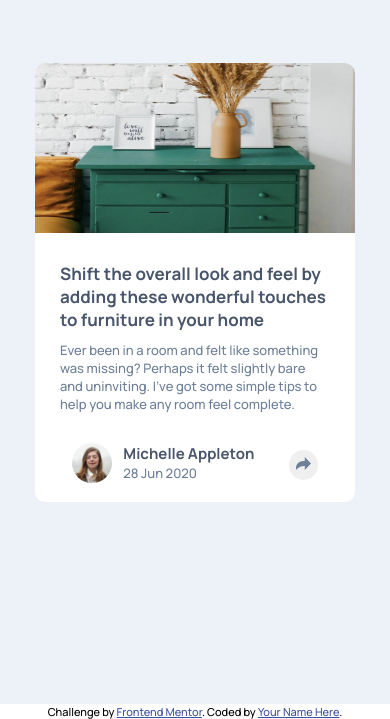
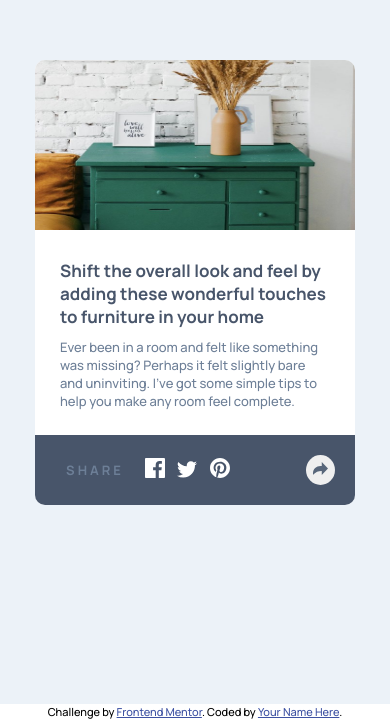
Before and after one commit to GMarcell/article-preview-component-master, a plain HTML site: page index.html in a window 390 px wide. Shown: the part 140-859 px from the top of the page. Drawn offline with Linux system fonts and the light colour scheme.

Commit message:
Mobile View Done

```diff
--- a/app.js
+++ b/app.js
@@ -1,19 +1,17 @@
-// function sharefunction() {
-//     var sharesection = document.getElementById("sharesction");
-//     if (sharesection.style.display === "none") {
-//         profile.style.display = "grid";
-//     } else {
-//         profile.style.display = "none";
-//     }
-// }
+function sharefunction() {
+    if (document.getElementById("sharesection").classList.contains("active")) {
+        document.getElementById("sharesection").classList.remove("active");
+        document.getElementById("profile").classList.remove("hide");
+    }
+    document.getElementById("profile").classList.toggle("active");
+    document.getElementById("sharesection").classList.toggle("hide")
+}
 
-function sharefunction1() {
-    var profile = document.getElementById("profile");
-    var sharesection = document.getElementById("sharesction");
-    console.log("masuk");
-    if (profile.style.display === "none") {
-        sharesection.style.display = "grid";
-    } else {
-        sharesection.style.display = "none";
+function profilefunction() {
+    if (document.getElementById("profile").classList.contains("active")) {
+        document.getElementById("profile").classList.remove("active");
+        document.getElementById("sharesection").classList.remove("hide");
     }
+    document.getElementById("profile").classList.toggle("hide")
+    document.getElementById("sharesection").classList.toggle("active");
 }
--- a/index.html
+++ b/index.html
@@ -51,7 +51,7 @@
                         </p>
                     </div>
                     <div class="sharebutton">
-                        <button onclick="sharefunction1()">
+                        <button onclick="profilefunction()">
                           <img src="/images/icon-share.svg" alt="share">
                         </button>
                     </div>
@@ -66,7 +66,7 @@
                         <img src="/images/icon-pinterest.svg" alt="pinterest">
                     </div>
                     <div class="sharebutton">
-                        <button>
+                        <button onclick="sharefunction()">
                           <img src="/images/icon-share.svg" alt="share">
                         </button>
                     </div>
--- a/main.scss
+++ b/main.scss
@@ -61,7 +61,7 @@ main {
 }
 
 .profile {
-    display: grid;
+    display: none;
     grid-template-columns: auto auto auto;
     padding: 5px 25px 15px;
     margin: auto;
@@ -96,7 +96,7 @@ main {
 }
 
 .sharesection {
-    display: none;
+    display: grid;
     grid-template-columns: 80px auto 30px;
     background-color: $VeryDarkGrayishBlue;
     padding: 20px;
@@ -131,3 +131,11 @@ main {
         }
     }
 }
+
+.active {
+    display: grid;
+}
+
+.hide {
+    display: none;
+}
```
Also changed, not shown: css/main.css, 1 other file.
